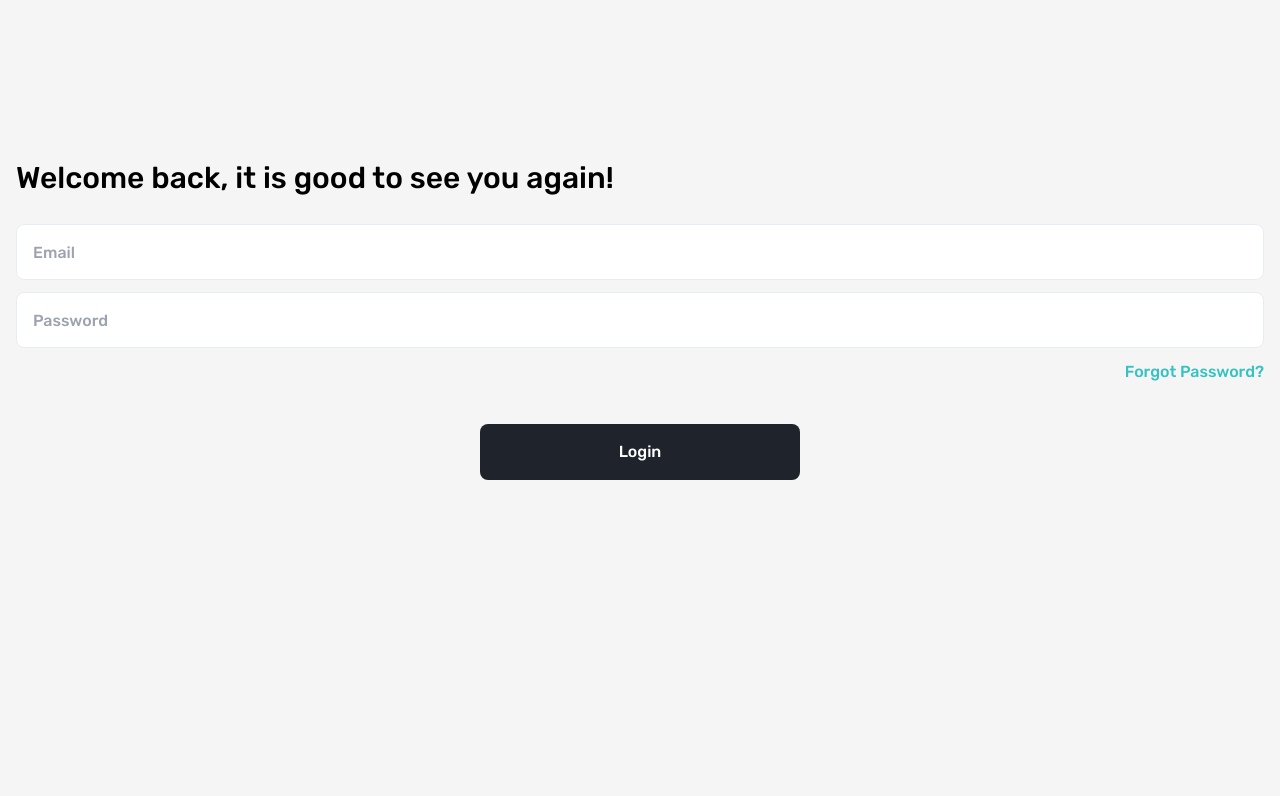
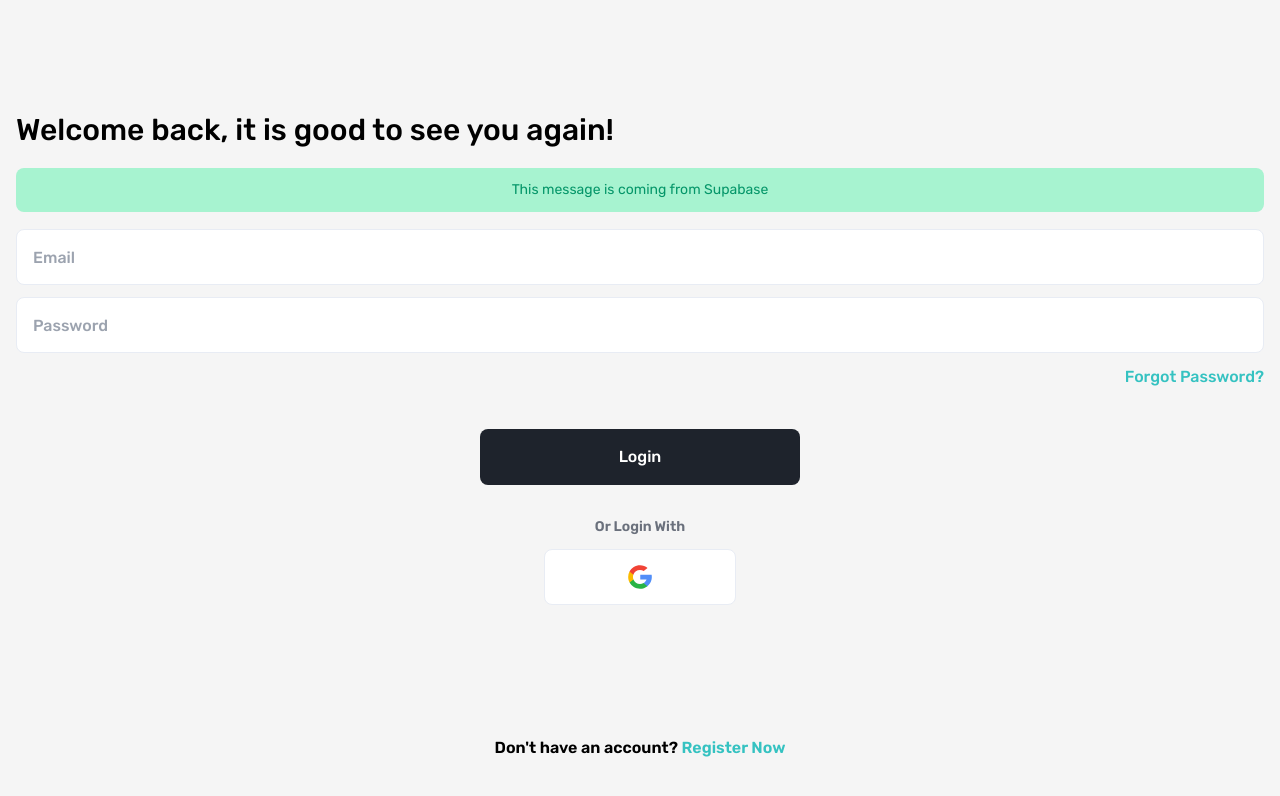
Before and after one commit to krishabbashyal/firebase-task-manager, a Vue app: page /login in a window 1280 px wide. Shown: the top 796 px of the page. Built offline with nearby package versions, Linux system fonts and the light colour scheme; no server answers.

Commit message:
worked on forms

```diff
--- /dev/null
+++ b/src/components/AlertDisplay.vue
@@ -0,0 +1,5 @@
+<template>
+  <div class="text-center">
+    <div class="text-sm w-full inline-block py-3  rounded-lg text-success-text bg-success-banner mt-5 -mb-3">This message is coming from Supabase</div>
+  </div>
+</template>
--- a/src/components/CustomLabel.vue
+++ /dev/null
@@ -1,5 +0,0 @@
-<template>
-  <div>
-    <span class="font-semibold text-xs inline-block py-1 px-2 rounded-full text-emerald-600 bg-emerald-200 mr-1 mt-7">Development</span>
-  </div>
-</template>
--- a/src/components/LoginForm.vue
+++ b/src/components/LoginForm.vue
@@ -1,8 +1,9 @@
 <template>
-  <div class="mt-40">
+  <div class="mt-28">
     <h1 class="font-medium text-3xl">
       Welcome back, it is good to see you again!
     </h1>
+    <alert-display/>
     <form>
       <!-- input field for email -->
       <input
@@ -46,15 +47,28 @@
         </button>
       </div>
     </form>
+    <div class="text-center">
+      <p class="mt-8 text-sm text-accent-neutral font-semibold">Or Login With</p>
+      <button class="w-48 h-14 mt-3 bg-white border border-create-separation rounded-lg ">
+        <img class="mx-auto" src="../assets/images/googleIcon.svg" alt="">
+      </button>
+      <div class="font-semibold fixed bottom-10 right-0 left-0 z-50">
+        <p>Don't have an account? <span @click="registerRedirect" class="text-accent-light">Register Now</span></p>
+      </div>
+    </div>
   </div>
 </template>
 
 <script>
 import router from '@/main.js';
 import { supabase } from "../lib/supabaseClient.js";
+import AlertDisplay from './AlertDisplay.vue';
 
 
 export default {
+  components: {
+    AlertDisplay
+  },
   data() {
     return {
       userEmail: "",
@@ -106,6 +120,10 @@ export default {
         console.log(error)
       }
     },
+
+    registerRedirect(){
+      router.push({ name: "Register" })
+    }
   },
 
   name: "LoginForm",
--- a/src/components/RegisterForm.vue
+++ b/src/components/RegisterForm.vue
@@ -1,8 +1,9 @@
 <template>
-  <div class="mt-40">
+  <div class="mt-28">
     <h1 class="font-medium text-3xl">
       Hello there, register an account to get started!
     </h1>
+    <alert-display/>
     <form>
       <!-- input field for email -->
       <input
@@ -77,14 +78,27 @@
         </button>
       </div>
     </form>
+    <div class="text-center flex-grow">
+      <p class="mt-8 text-sm text-accent-neutral font-semibold">Or Register With</p>
+      <button class="w-48 h-14 mt-3 bg-white border border-create-separation rounded-lg ">
+        <img class="mx-auto" src="../assets/images/googleIcon.svg" alt="">
+      </button>
+      <div class="font-semibold fixed bottom-10 right-0 left-0 z-50">
+        <p>Already have an account? <span @click="loginRedirect" class="text-accent-light">Login Now</span></p>
+      </div>
+    </div>
   </div>
 </template>
 
 <script>
 import router from '@/main.js';
 import { supabase } from "../lib/supabaseClient.js";
+import AlertDisplay from './AlertDisplay.vue';
 
 export default {
+  components: {
+    AlertDisplay
+  },
   data() {
     return {
       userEmail: "",
@@ -185,6 +199,10 @@ export default {
         console.log(error);
       }
     },
+
+    loginRedirect(){
+      router.push({ name: "Login" })
+    }
   },
 
   name: "RegisterForm",
--- a/tailwind.config.js
+++ b/tailwind.config.js
@@ -9,14 +9,15 @@ module.exports = {
         colors: {
           'off-white': "#F5F5F5",
           'accent-dark': "#1E232C",
+          'accent-neutral': "#6A707C",
           'accent-light':"#35C2C1",
           'create-separation': "#E8ECF4",
           'form-placeholder': "#8391A1",
           'error-text': "#991B1B",
           'error-border':"#EF4444",
           'error-banner': "#FFB1B1",
-          'success-banner':"#C0FFBB",
-          'success-text': "#0C5800",
+          'success-banner':"#a7f3d0",
+          'success-text': "#059669",
         }
       },
   },
```
Also changed, not shown: src/assets/images/googleIcon.svg (added).
